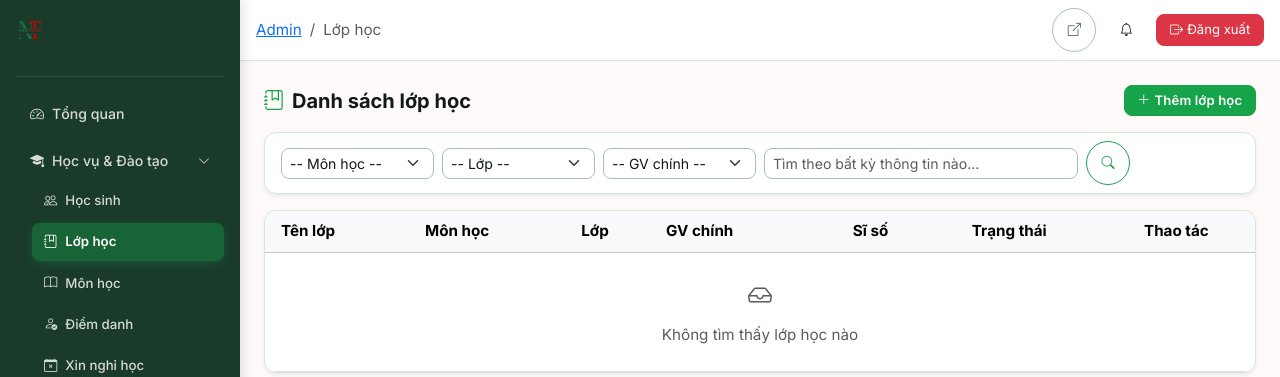
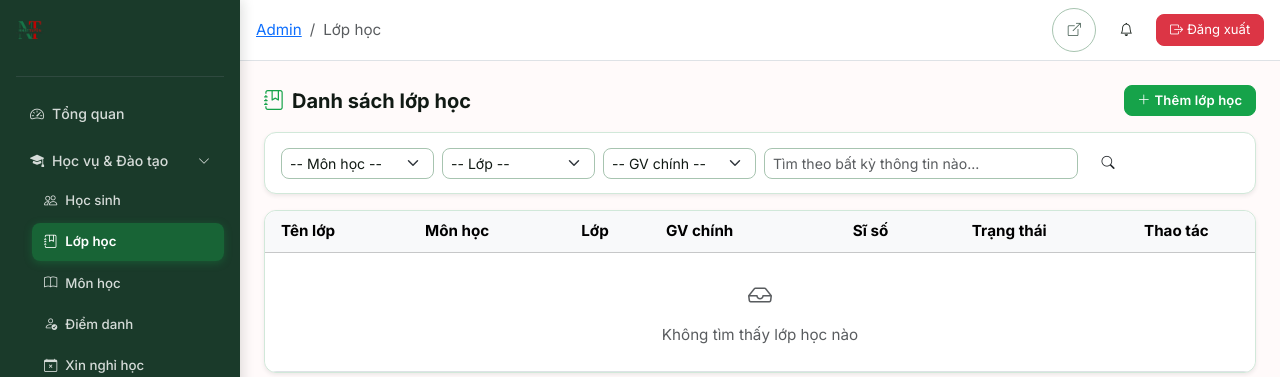
Before and after one commit to khongthahoa-collab/TrungTamNhatTuyen, a Flask app: page /admin/classes in a window 1280 px wide. Shown: the top 377 px of the page. Run offline with Flask 3, Linux system fonts and the light colour scheme; a user stored in the database is signed in.

Commit message:
fix display icon filter

```diff
--- a/templates/admin/_filter_button.html
+++ b/templates/admin/_filter_button.html
@@ -3,7 +3,7 @@
    đây khi đã có bộ lọc, nút này đổi thành link "Bỏ lọc" nên bấm lần 2 trở
    đi không tìm kiếm nữa mà lại xoá bộ lọc, gây nhầm lẫn. #}
 <div class="d-flex gap-1">
-  <button aria-label="Tìm kiếm" type="submit" class="btn btn-outline-primary btn-sm action-icon-btn" title="Tìm kiếm">
+  <button aria-label="Tìm kiếm" type="submit" class="btn btn-sm action-icon-btn icon-action-plain" title="Tìm kiếm">
     <i aria-hidden="true" class="bi {{ search_icon }}"></i>
   </button>
   {% if is_filtered %}
```
Also changed, not shown: plan_online_exam_architecture.md (+2 -0 lines).
